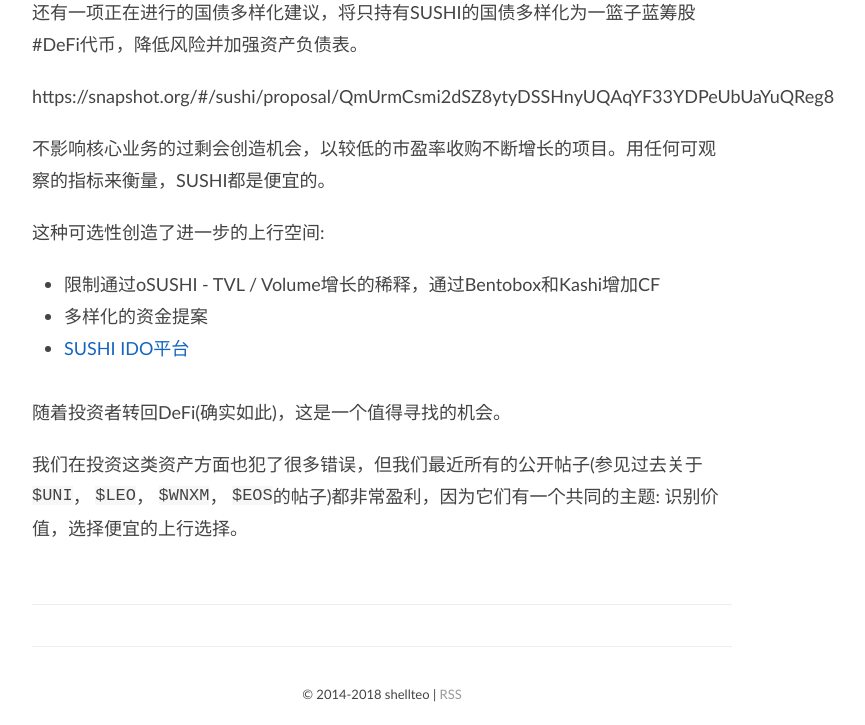
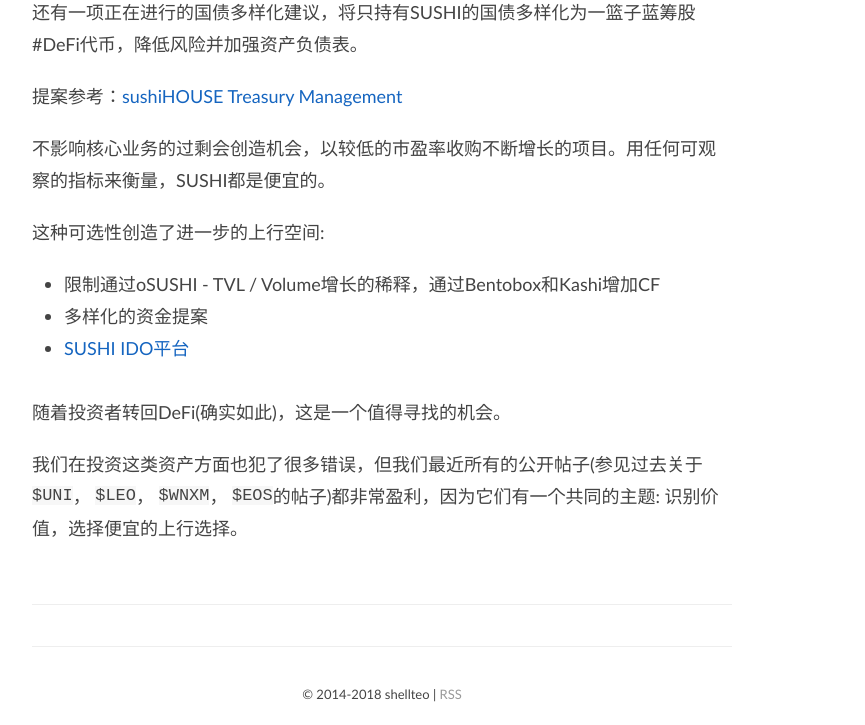
Before and after one commit to shellteo/shellteo.github.io, a Jekyll site: the page built from _posts/2021-05-15-sushi.markdown, in a window 1280 px wide and 900 px high, scrolled down 5233 px, cut to the strip 175-900 px from the top of the window. Shown: the whole strip, without its empty margins (258-1123 px from the left). Built offline with Jekyll 4.4.1, drawn with Linux system fonts in a browser that asks for light colours; comment, search, counter and statistics services are not loaded.

Commit message:
feat: update

```diff
--- a/_posts/2021-05-15-sushi.markdown
+++ b/_posts/2021-05-15-sushi.markdown
@@ -93,7 +93,7 @@
 
 还有一项正在进行的国债多样化建议，将只持有SUSHI的国债多样化为一篮子蓝筹股#DeFi代币，降低风险并加强资产负债表。
 
-https://snapshot.org/#/sushi/proposal/QmUrmCsmi2dSZ8ytyDSSHnyUQAqYF33YDPeUbUaYuQReg8
+提案参考：[sushiHOUSE Treasury Management](https://snapshot.org/#/sushi/proposal/QmUrmCsmi2dSZ8ytyDSSHnyUQAqYF33YDPeUbUaYuQReg8)
 
 不影响核心业务的过剩会创造机会，以较低的市盈率收购不断增长的项目。用任何可观察的指标来衡量，SUSHI都是便宜的。
 
```
